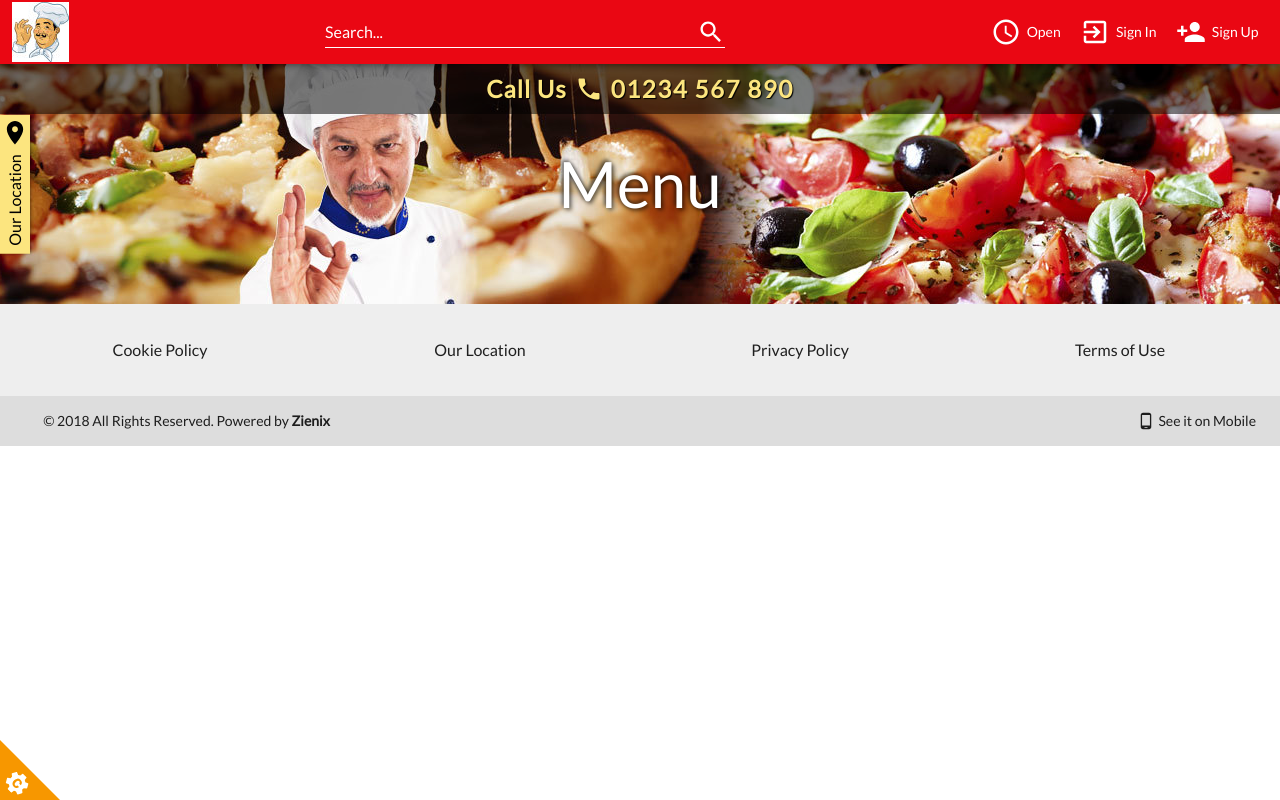
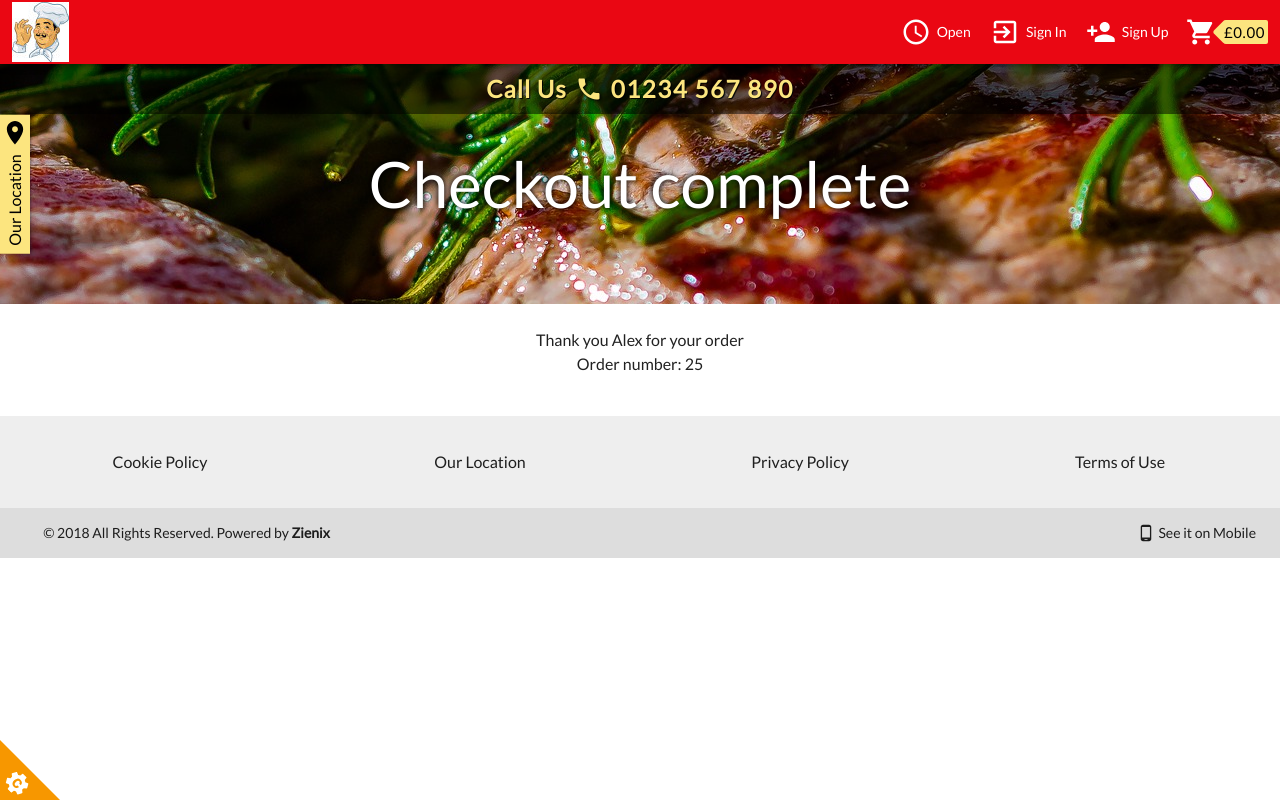
Before and after one commit to icedev214/eyas-food-ordering-site, a React (Create React App) app: page /checkout-complete in a window 1280 px wide. Built offline with nearby package versions, Linux system fonts and the light colour scheme.

Commit message:
Implement simple checkout complete page

```diff
--- a/src/App.js
+++ b/src/App.js
@@ -18,6 +18,7 @@ import CheckoutIntro from "pages/CheckoutIntro";
 import CheckoutEdit from "pages/CheckoutEdit";
 import ReviewOrder from "pages/ReviewOrder";
 import Payment from "pages/Payment";
+import CheckoutComplete from "pages/CheckoutComplete";
 
 import NavBar from "components/NavBar";
 import Banner from "components/Banner";
@@ -88,7 +89,8 @@ function App() {
               <Route path="/checkout-intro" element={<CheckoutIntro />} />
               <Route path="/checkout-edit" element={<CheckoutEdit />} />
               <Route path="/review-order" element={<ReviewOrder />} />
-              <Route path="payment" element={<Payment />} />
+              <Route path="/payment" element={<Payment />} />
+              <Route path="/checkout-complete" element={<CheckoutComplete />} />
             </Routes>
           </Box>
           <Routes>
--- a/src/components/Banner.js
+++ b/src/components/Banner.js
@@ -14,6 +14,7 @@ const pageBannerDic = {
   "checkout-edit": "Checkout",
   "review-order": "Please review your order",
   payment: "Pay for order",
+  "checkout-complete": "Checkout complete",
 };
 
 const Banner = () => {
--- a/src/pages/CheckoutComplete.js
+++ b/src/pages/CheckoutComplete.js
@@ -0,0 +1,36 @@
+import { Box, Typography } from "@mui/material";
+
+import { setPage } from "redux/slices/navigation";
+
+import { useDispatch } from "react-redux";
+import { useState, useEffect } from "react";
+
+const CheckoutComplete = () => {
+  const [name, setName] = useState("Alex");
+  const [orderNumber, setOrderNumber] = useState(25);
+
+  const dispatch = useDispatch();
+
+  useEffect(() => {
+    dispatch(setPage("checkout-complete"));
+  }, [dispatch]);
+
+  return (
+    <Box
+      sx={{
+        display: "flex",
+        alignItems: "center",
+        px: 10,
+        py: 3,
+        mb: 2,
+        flexDirection: "column",
+        width: "100%",
+      }}
+    >
+      <Typography>{`Thank you ${name} for your order`}</Typography>
+      <Typography>{`Order number: ${orderNumber}`}</Typography>
+    </Box>
+  );
+};
+
+export default CheckoutComplete;
```
